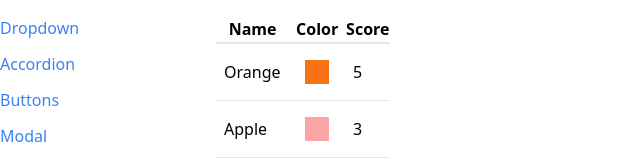
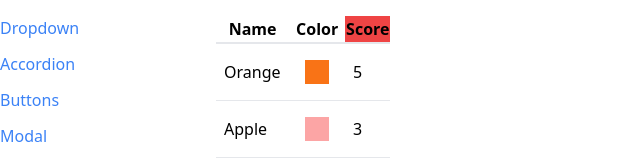
Before and after one commit to tylercoen/REACT, a React (Create React App) app in the folder comps/: page /table in a window 1280 px wide. Shown: the top 160 px of the page, without its empty margins (0-640 px from the left). Built offline with nearby package versions, Linux system fonts and the light colour scheme.

Commit message:
Add files via upload

```diff
--- /dev/null
+++ b/comps/src/components/SotrableTable.js
@@ -0,0 +1,6 @@
+import Table from "./Table";
+function SortableTable(props) {
+  return <Table {...props} />;
+}
+
+export default SortableTable;
--- a/comps/src/components/Table.js
+++ b/comps/src/components/Table.js
@@ -1,7 +1,11 @@
 import { render } from "@testing-library/react";
+import { Fragment } from "react";
 
 function Table({ data, config, keyFn }) {
   const renderedHeaders = config.map((column) => {
+    if (column.header) {
+      return <Fragment key={column.label}>{column.header()}</Fragment>;
+    }
     return <th key={column.label}>{column.label}</th>;
   });
   const renderedRows = data.map((rowData) => {
--- a/comps/src/pages/TablePage.js
+++ b/comps/src/pages/TablePage.js
@@ -1,4 +1,4 @@
-import Table from "../components/Table";
+import SortableTable from "../components/SotrableTable";
 
 function TablePage() {
   const data = [
@@ -13,7 +13,11 @@
       label: "Color",
       render: (fruit) => <div className={`p-3 m-2 ${fruit.color}`}></div>,
     },
-    { label: "Score", render: (fruit) => fruit.score },
+    {
+      label: "Score",
+      render: (fruit) => fruit.score,
+      header: () => <th className="bg-red-500">Score</th>,
+    },
   ];
 
   const keyFn = (fruit) => {
@@ -21,7 +25,7 @@
   };
   return (
     <div>
-      <Table data={data} config={config} keyFn={keyFn} />
+      <SortableTable data={data} config={config} keyFn={keyFn} />
     </div>
   );
 }
```
